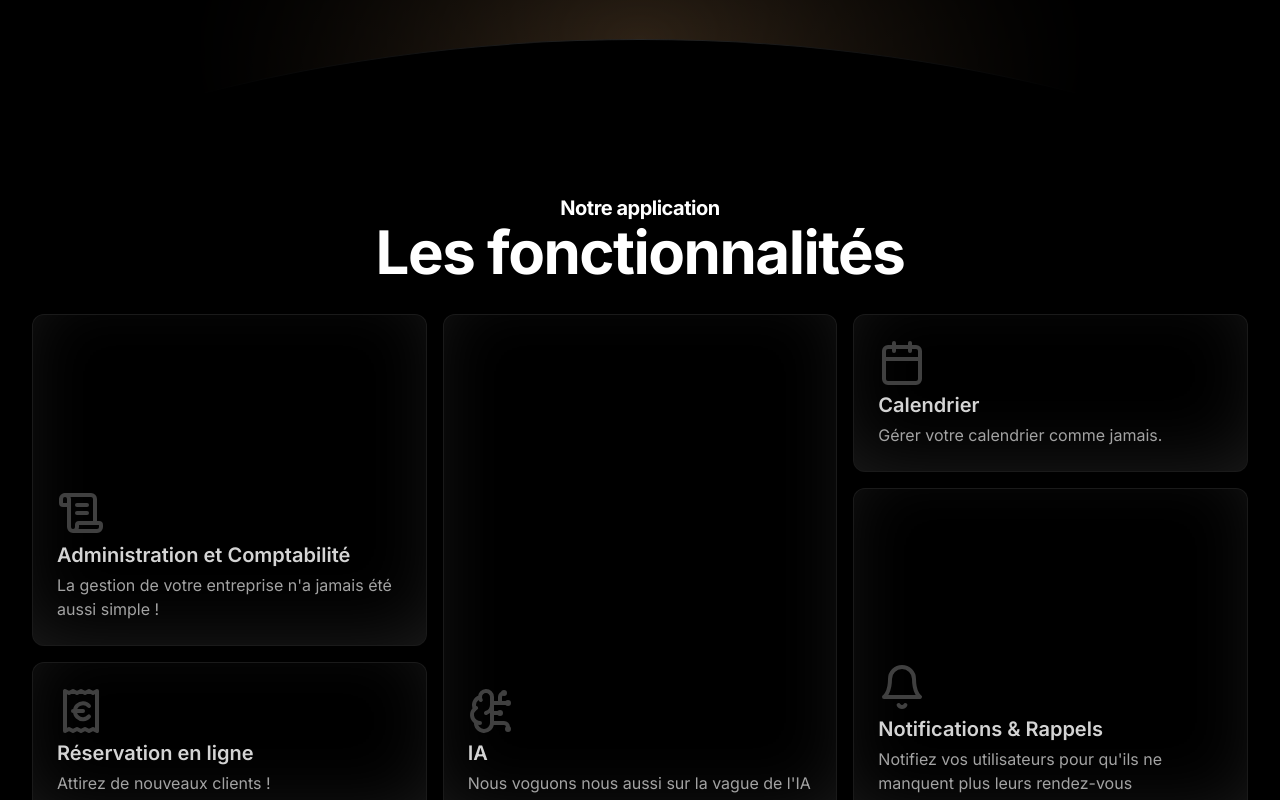
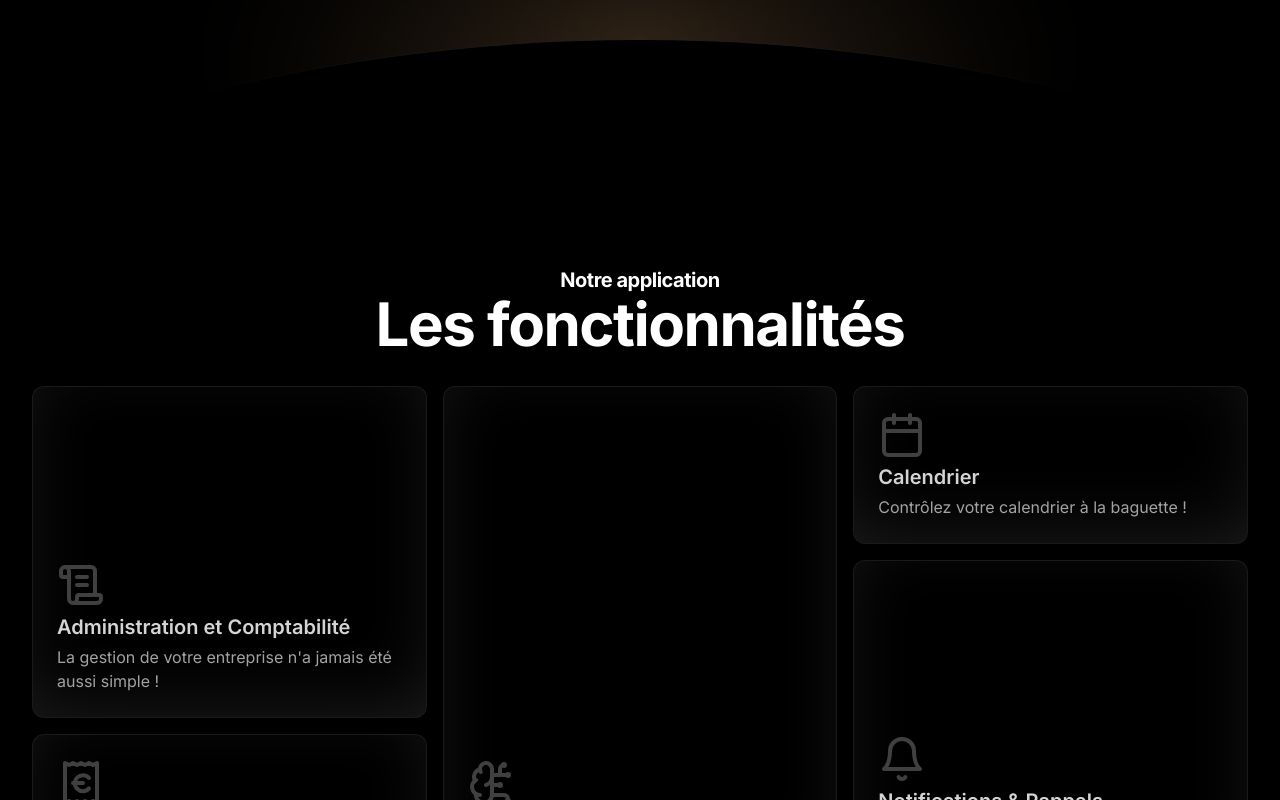
Before and after one commit to P3tConnect/biume, a Next.js app: page / in a window 1280 px wide. Shown: the part 860-1660 px from the top of the page. Built offline with nearby package versions, Linux system fonts and the light colour scheme.

Commit message:
wip landing page

```diff
--- a/components/landing/features-section.tsx
+++ b/components/landing/features-section.tsx
@@ -48,7 +48,7 @@ export default function FeaturesSection() {
     {
       Icon: CalendarIcon,
       name: "Calendrier",
-      description: "Gérer votre calendrier comme jamais.",
+      description: "Contrôlez votre calendrier à la baguette !",
       href: "/",
       cta: "En savoir plus",
       points: [
@@ -74,7 +74,7 @@ export default function FeaturesSection() {
 
   return (
     <section id="features">
-      <div className="mx-auto flex max-w-screen-xl flex-col gap-8 px-4 py-14 md:px-8">
+      <div className="mx-auto flex max-w-screen-xl flex-col gap-8 px-4 py-32 md:px-8">
         <div className="mx-auto max-w-5xl text-center">
           <h4 className="text-xl font-bold tracking-tight text-black dark:text-white">
             Notre application
```
